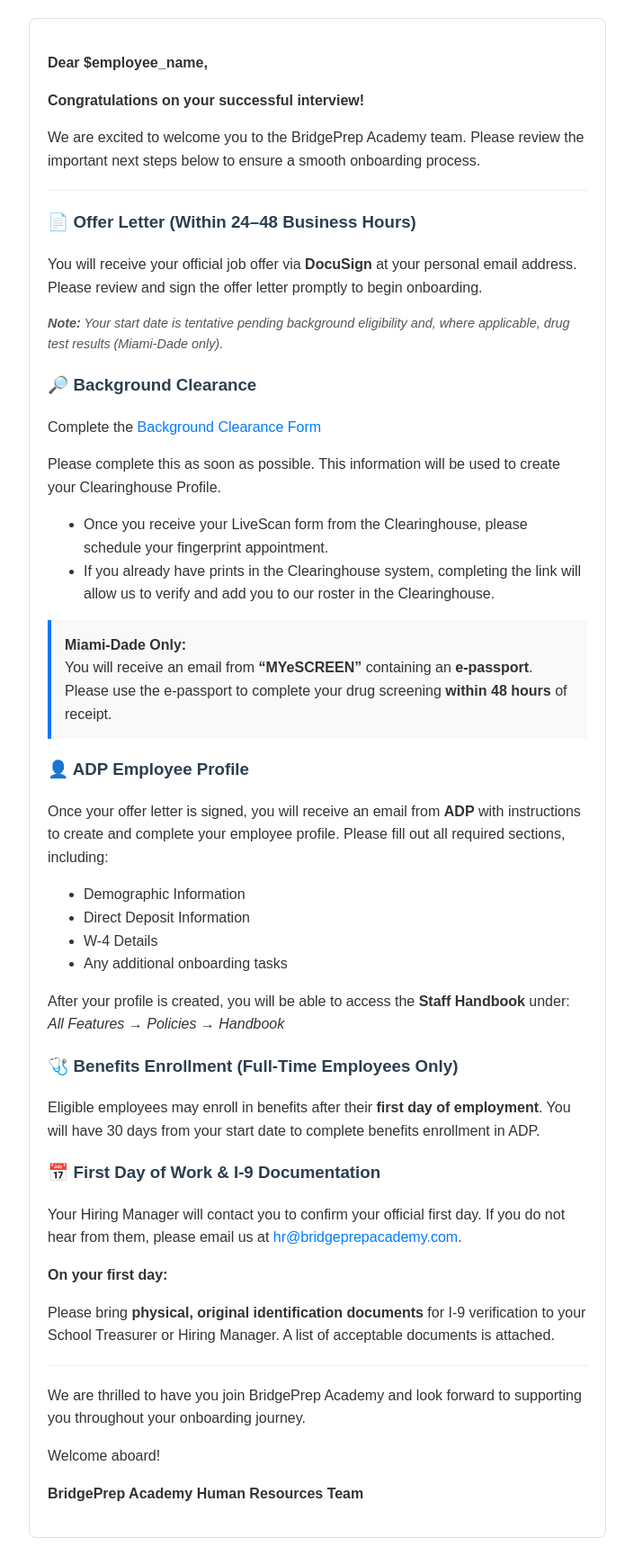
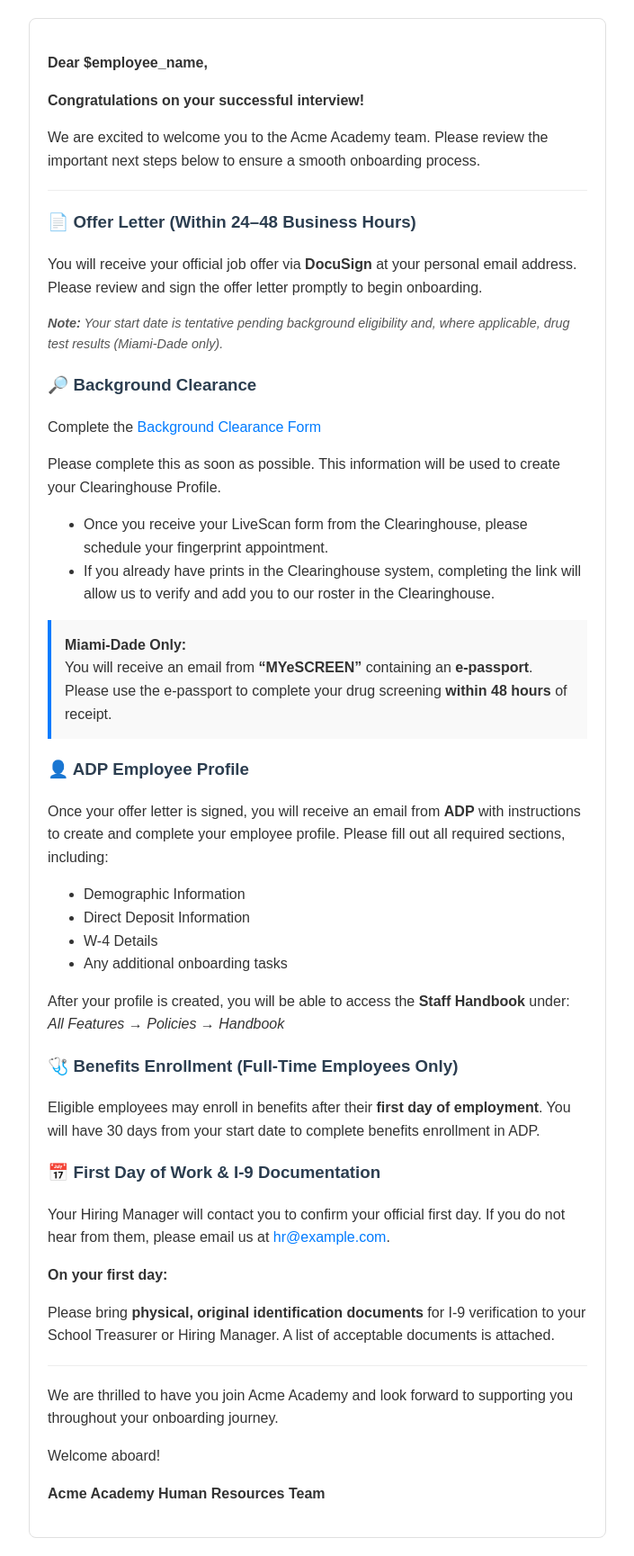
Before and after one commit to mdoyle11/onboarding_agent, a Python web app: template templates/onboarding_email.html in a window 1280 px wide. Shown: the whole page at 90% size, without its empty margins (287-992 px from the left). Run offline with Jinja, Linux system fonts and the light colour scheme; the template is opened without the code that fills it, so the values that code supplies are empty.

Commit message:
Replace org branding with generic placeholders
- BridgePrep Academy -> Acme Academy in email templates and Teams manifest
- hr@bridgeprepacademy.com -> hr@example.com in templates
- bridgeprep search example -> yourorg in find_excel_ids.py
- ncruz -> alice in tracker and MCP tool tests

```diff
--- a/scripts/find_excel_ids.py
+++ b/scripts/find_excel_ids.py
@@ -3,12 +3,12 @@
 
 Examples:
     uv run python scripts/find_excel_ids.py list-drives
-    uv run python scripts/find_excel_ids.py list-sites --search bridgeprep
+    uv run python scripts/find_excel_ids.py list-sites --search yourorg
     uv run python scripts/find_excel_ids.py list-site-drives --site-id contoso.sharepoint.com,site-id,web-id
     uv run python scripts/find_excel_ids.py list-items --drive-id b!abc123
     uv run python scripts/find_excel_ids.py search --drive-id b!abc123 --name roster
     uv run python scripts/find_excel_ids.py explore
-    uv run python scripts/find_excel_ids.py explore-sites --search bridgeprep
+    uv run python scripts/find_excel_ids.py explore-sites --search yourorg
 """
 
 from __future__ import annotations
--- a/templates/background_clearance_confirmation.html
+++ b/templates/background_clearance_confirmation.html
@@ -25,13 +25,13 @@
         You will receive a separate email from <strong>"MYeSCREEN"</strong> containing an <strong>e-passport</strong> for your drug screening. Please complete the screening <strong>within 48 hours</strong> of receipt.
     </div>
 
-    <p>If you have any questions about the background clearance process, please contact us at <a href="mailto:hr@bridgeprepacademy.com" style="color: #007bff; text-decoration: none;">hr@bridgeprepacademy.com</a>.</p>
+    <p>If you have any questions about the background clearance process, please contact us at <a href="mailto:hr@example.com" style="color: #007bff; text-decoration: none;">hr@example.com</a>.</p>
 
     <hr style="border: 0; border-top: 1px solid #eee; margin: 20px 0;">
 
     <p>Thank you for completing this step promptly!</p>
 
-    <p><strong>BridgePrep Academy Human Resources Team</strong></p>
+    <p><strong>Acme Academy Human Resources Team</strong></p>
 
 </body>
 </html>
--- a/templates/clear_to_start_email.html
+++ b/templates/clear_to_start_email.html
@@ -7,7 +7,7 @@
 </head>
 <body style="font-family: Arial, sans-serif; line-height: 1.6; color: #333; max-width: 650px; margin: 20px auto; padding: 20px;">
 
-    <p>Congratulations and welcome to BridgePrep Academy!</p>
+    <p>Congratulations and welcome to Acme Academy!</p>
 
     <p>Your skills and experience will be a great addition, and we're excited to see the impact you'll make. Please know that we're here to support you every step of the way as you settle in.</p>
 
@@ -23,7 +23,7 @@
 
     <p>Once again, welcome aboard. We're glad you're here!</p>
 
-    <p><strong>BridgePrep Academy Human Resources Team</strong></p>
+    <p><strong>Acme Academy Human Resources Team</strong></p>
 
 </body>
 </html>
--- a/templates/onboarding_email.html
+++ b/templates/onboarding_email.html
@@ -3,7 +3,7 @@
 <head>
     <meta charset="UTF-8">
     <meta name="viewport" content="width=device-width, initial-scale=1.0">
-    <title>BridgePrep Academy Onboarding</title>
+    <title>Acme Academy Onboarding</title>
 </head>
 <body style="font-family: Arial, sans-serif; line-height: 1.6; color: #333; max-width: 600px; margin: 20px auto; padding: 20px; border: 1px solid #e0e0e0; border-radius: 8px;">
 
@@ -11,7 +11,7 @@
 
     <p><strong>Congratulations on your successful interview!</strong></p>
 
-    <p>We are excited to welcome you to the BridgePrep Academy team. Please review the important next steps below to ensure a smooth onboarding process.</p>
+    <p>We are excited to welcome you to the Acme Academy team. Please review the important next steps below to ensure a smooth onboarding process.</p>
 
     <hr style="border: 0; border-top: 1px solid #eee; margin: 20px 0;">
 
@@ -46,18 +46,18 @@
     <p>Eligible employees may enroll in benefits after their <strong>first day of employment</strong>. You will have 30 days from your start date to complete benefits enrollment in ADP.</p>
 
     <h3 style="color: #2c3e50;">📅 First Day of Work & I-9 Documentation</h3>
-    <p>Your Hiring Manager will contact you to confirm your official first day. If you do not hear from them, please email us at <a href="mailto:hr@bridgeprepacademy.com" style="color: #007bff; text-decoration: none;">hr@bridgeprepacademy.com</a>.</p>
+    <p>Your Hiring Manager will contact you to confirm your official first day. If you do not hear from them, please email us at <a href="mailto:hr@example.com" style="color: #007bff; text-decoration: none;">hr@example.com</a>.</p>
 
     <p><strong>On your first day:</strong></p>
     <p>Please bring <strong>physical, original identification documents</strong> for I-9 verification to your School Treasurer or Hiring Manager. A list of acceptable documents is attached.</p>
 
     <hr style="border: 0; border-top: 1px solid #eee; margin: 20px 0;">
 
-    <p>We are thrilled to have you join BridgePrep Academy and look forward to supporting you throughout your onboarding journey.</p>
+    <p>We are thrilled to have you join Acme Academy and look forward to supporting you throughout your onboarding journey.</p>
 
     <p>Welcome aboard!</p>
 
-    <p><strong>BridgePrep Academy Human Resources Team</strong></p>
+    <p><strong>Acme Academy Human Resources Team</strong></p>
 
 </body>
 </html>
```
Also changed, not shown: tests/unit/test_mcp_tools.py (+1 -1 lines), tests/unit/test_tracker_client.py (+8 -8 lines), teamsappPackage.example/manifest.json.
